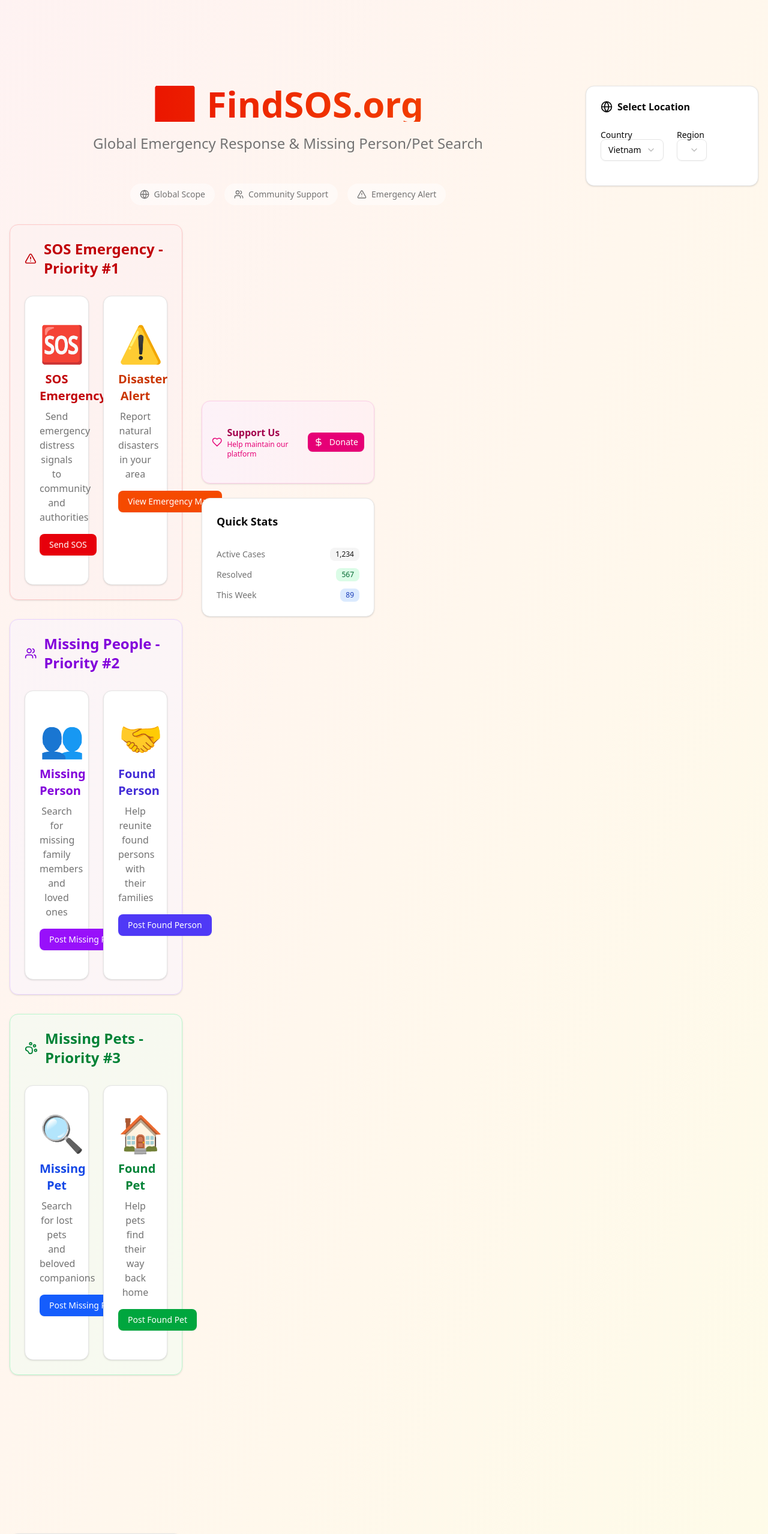
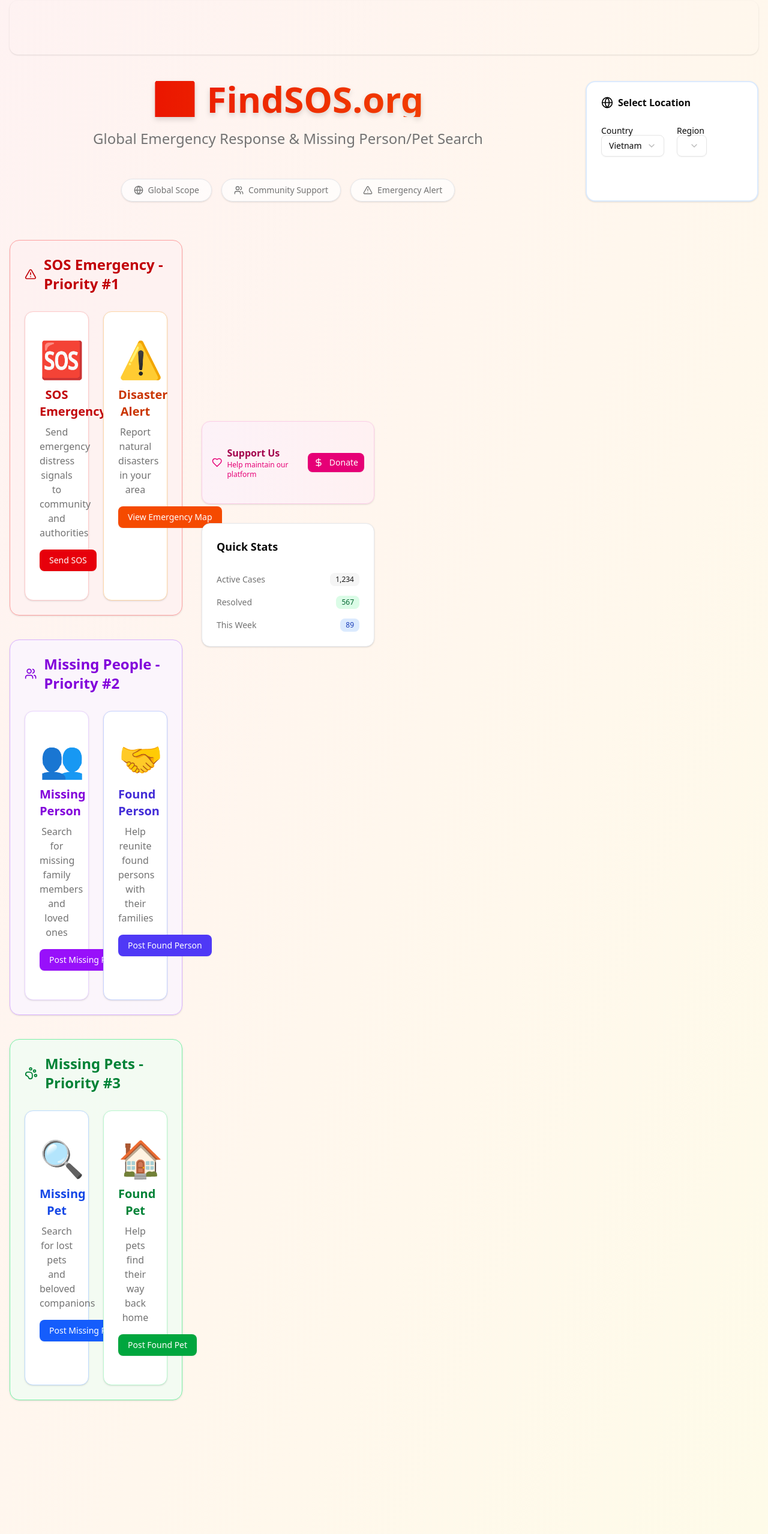
Before and after one commit to tanloifmc/findsos.org, a React (Vite) app: page / in a window 1280 px wide. Shown: the part 100-2657 px from the top of the page at 60% size. Built offline with nearby package versions, Linux system fonts and the light colour scheme.

Commit message:
🎉 Deploy: Application is live and fully functional!

```diff
--- a/src/App.jsx
+++ b/src/App.jsx
@@ -260,42 +260,39 @@
       <div className="min-h-screen bg-gradient-to-br from-red-50 via-orange-50 to-yellow-50">
         <AdSenseSetup />
         <NavigationBar />
-
         {/* Header Banner Ad */}
-        <div className="container mx-auto px-4 pt-4">
-          <HeaderBannerAd className="mb-4" />
+        <div className="container mx-auto px-2 sm:px-4 pt-4">
+          <HeaderBannerAd className="mb-6 rounded-xl shadow" />
         </div>
-
-        <div className="container mx-auto px-4 py-8 pb-24 md:pb-8">
+        <div className="container mx-auto px-2 sm:px-4 py-6 pb-28 md:pb-10">
           <div className="grid grid-cols-1 lg:grid-cols-4 gap-8">
             {/* Main Content */}
             <div className="lg:col-span-3">
               <div className="text-center mb-12">
-                <h1 className="text-5xl md:text-6xl font-bold mb-4 bg-gradient-to-r from-red-600 to-orange-600 bg-clip-text text-transparent">
+                <h1 className="text-5xl md:text-6xl font-extrabold mb-4 bg-gradient-to-r from-red-600 to-orange-600 bg-clip-text text-transparent drop-shadow-lg">
                   🆘 {t('appTitle')}
                 </h1>
                 <p className="text-xl md:text-2xl text-muted-foreground max-w-3xl mx-auto leading-relaxed">
                   {t('appSubtitle')}
                 </p>
               </div>
-
-            <div className="flex flex-wrap justify-center gap-4 text-sm text-muted-foreground">
-              <div className="flex items-center bg-white/50 px-4 py-2 rounded-full">
+              <div className="flex flex-wrap justify-center gap-4 text-sm text-muted-foreground mb-8">
+                <div className="flex items-center bg-white/70 px-5 py-2 rounded-full shadow-sm border border-gray-200">
                   <Globe className="w-4 h-4 mr-2" />
                   {t('globalScope')}
                 </div>
-              <div className="flex items-center bg-white/50 px-4 py-2 rounded-full">
+                <div className="flex items-center bg-white/70 px-5 py-2 rounded-full shadow-sm border border-gray-200">
                   <Users className="w-4 h-4 mr-2" />
                   {t('communitySupport')}
                 </div>
-              <div className="flex items-center bg-white/50 px-4 py-2 rounded-full">
+                <div className="flex items-center bg-white/70 px-5 py-2 rounded-full shadow-sm border border-gray-200">
                   <AlertTriangle className="w-4 h-4 mr-2" />
                   {t('emergencyAlert')}
                 </div>
               </div>
             </div>
 
-          <Card className="mb-8 hover:shadow-lg transition-shadow">
+          <Card className="mb-8 hover:shadow-xl transition-shadow rounded-2xl border-2 border-blue-100">
             <CardHeader>
               <CardTitle className="flex items-center">
                 <Globe className="w-5 h-5 mr-2" />
@@ -335,9 +332,9 @@
           </Card>
 
           {/* Priority Order: SOS, People, Pets */}
-          <div className="space-y-8">
+          <div className="space-y-10">
             {/* SOS Emergency - Highest Priority */}
-            <Card className="border-red-200 bg-red-50/50 hover:shadow-xl transition-all duration-300">
+            <Card className="border-red-300 bg-red-50/80 hover:shadow-2xl transition-all duration-300 rounded-2xl">
               <CardHeader>
                 <CardTitle className="text-red-700 text-2xl flex items-center">
                   <AlertTriangle className="w-8 h-8 mr-3" />
@@ -346,7 +343,7 @@
               </CardHeader>
               <CardContent>
                 <div className="grid grid-cols-1 md:grid-cols-2 gap-6">
-                  <Card className="hover:shadow-lg transition-shadow cursor-pointer" onClick={() => setCurrentView('sos')}>
+                  <Card className="hover:shadow-xl transition-shadow cursor-pointer rounded-xl border border-red-200" onClick={() => setCurrentView('sos')}>
                     <CardContent className="p-6 text-center">
                       <div className="text-6xl mb-4">🆘</div>
                       <h3 className="text-xl font-semibold mb-2 text-red-700">{t('sosTitle')}</h3>
@@ -363,7 +360,7 @@
                     </CardContent>
                   </Card>
 
-                  <Card className="hover:shadow-lg transition-shadow cursor-pointer" onClick={() => setCurrentView('emergency-map')}>
+                  <Card className="hover:shadow-xl transition-shadow cursor-pointer rounded-xl border border-orange-200" onClick={() => setCurrentView('emergency-map')}>
                     <CardContent className="p-6 text-center">
                       <div className="text-6xl mb-4">⚠️</div>
                       <h3 className="text-xl font-semibold mb-2 text-orange-700">{t('disasterAlertTitle')}</h3>
@@ -384,7 +381,7 @@
             </Card>
 
             {/* Missing People - Second Priority */}
-            <Card className="border-purple-200 bg-purple-50/50 hover:shadow-xl transition-all duration-300">
+            <Card className="border-purple-300 bg-purple-50/80 hover:shadow-2xl transition-all duration-300 rounded-2xl">
               <CardHeader>
                 <CardTitle className="text-purple-700 text-2xl flex items-center">
                   <Users className="w-8 h-8 mr-3" />
@@ -393,7 +390,7 @@
               </CardHeader>
               <CardContent>
                 <div className="grid grid-cols-1 md:grid-cols-2 gap-6">
-                  <Card className="hover:shadow-lg transition-shadow cursor-pointer" onClick={() => setCurrentView('post-missing-person')}>
+                  <Card className="hover:shadow-xl transition-shadow cursor-pointer rounded-xl border border-purple-200" onClick={() => setCurrentView('post-missing-person')}>
                     <CardContent className="p-6 text-center">
                       <div className="text-6xl mb-4">👥</div>
                       <h3 className="text-xl font-semibold mb-2 text-purple-700">{t('missingPersonTitle')}</h3>
@@ -410,7 +407,7 @@
                     </CardContent>
                   </Card>
 
-                  <Card className="hover:shadow-lg transition-shadow cursor-pointer" onClick={() => setCurrentView('post-found-person')}>
+                  <Card className="hover:shadow-xl transition-shadow cursor-pointer rounded-xl border border-indigo-200" onClick={() => setCurrentView('post-found-person')}>
                     <CardContent className="p-6 text-center">
                       <div className="text-6xl mb-4">🤝</div>
                       <h3 className="text-xl font-semibold mb-2 text-indigo-700">{t('foundPersonTitle')}</h3>
@@ -431,7 +428,7 @@
             </Card>
 
             {/* Missing Pets - Third Priority */}
-            <Card className="border-green-200 bg-green-50/50 hover:shadow-xl transition-all duration-300">
+            <Card className="border-green-300 bg-green-50/80 hover:shadow-2xl transition-all duration-300 rounded-2xl">
               <CardHeader>
                 <CardTitle className="text-green-700 text-2xl flex items-center">
                   <PawPrint className="w-8 h-8 mr-3" />
@@ -440,7 +437,7 @@
               </CardHeader>
               <CardContent>
                 <div className="grid grid-cols-1 md:grid-cols-2 gap-6">
-                  <Card className="hover:shadow-lg transition-shadow cursor-pointer" onClick={() => setShowMissingPetForm(true)}>
+                  <Card className="hover:shadow-xl transition-shadow cursor-pointer rounded-xl border border-blue-200" onClick={() => setShowMissingPetForm(true)}>
                     <CardContent className="p-6 text-center">
                       <div className="text-6xl mb-4">🔍</div>
                       <h3 className="text-xl font-semibold mb-2 text-blue-700">{t('missingPetTitle')}</h3>
@@ -457,7 +454,7 @@
                     </CardContent>
                   </Card>
 
-                  <Card className="hover:shadow-lg transition-shadow cursor-pointer" onClick={() => setShowFoundPetForm(true)}>
+                  <Card className="hover:shadow-xl transition-shadow cursor-pointer rounded-xl border border-green-200" onClick={() => setShowFoundPetForm(true)}>
                     <CardContent className="p-6 text-center">
                       <div className="text-6xl mb-4">🏠</div>
                       <h3 className="text-xl font-semibold mb-2 text-green-700">{t('foundPetTitle')}</h3>
@@ -478,11 +475,11 @@
             </Card>
 
             {/* In-Content Ad */}
-            <div className="my-8">
+            <div className="my-10">
               <InContentAd />
             </div>
 
-            <Card className="mt-8 hover:shadow-lg transition-shadow">
+            <Card className="mt-8 hover:shadow-xl transition-shadow rounded-2xl border-2 border-gray-100">
               <CardHeader>
                 <CardTitle className="flex items-center">
                   <Clock className="w-5 h-5 mr-2" />
@@ -502,7 +499,7 @@
             </div>
 
             {/* Sidebar with Ads */}
-            <div className="lg:col-span-1 space-y-6">
+            <div className="lg:col-span-1 space-y-8">
               {/* Sidebar Ad */}
               <div className="sticky top-4">
                 <SidebarAd />
@@ -512,11 +509,11 @@
               <PayPalDonation compact={true} />
 
               {/* Quick Stats */}
-              <Card>
+              <Card className="rounded-xl border border-gray-200 shadow-sm">
                 <CardHeader>
-                  <CardTitle className="text-lg">{t('quickStats')}</CardTitle>
+                  <CardTitle className="text-lg font-semibold">{t('quickStats')}</CardTitle>
                 </CardHeader>
-                <CardContent className="space-y-3">
+                <CardContent className="space-y-4">
                   <div className="flex justify-between items-center">
                     <span className="text-sm text-muted-foreground">{t('activeCases')}</span>
                     <Badge variant="secondary">1,234</Badge>
@@ -538,13 +535,13 @@
           </div>
 
           {/* Footer Banner Ad */}
-          <div className="mt-12">
+          <div className="mt-14">
             <FooterBannerAd />
           </div>
         </div>
 
         {/* Mobile Sticky Banner Ad */}
-        <div className="fixed bottom-0 left-0 right-0 z-40 md:hidden bg-white border-t shadow-lg">
+        <div className="fixed bottom-0 left-0 right-0 z-40 md:hidden bg-white border-t shadow-lg rounded-t-xl">
           <MobileBannerAd />
         </div>
       </div>
```
Lines whose indentation alone changed are shown as unchanged.
